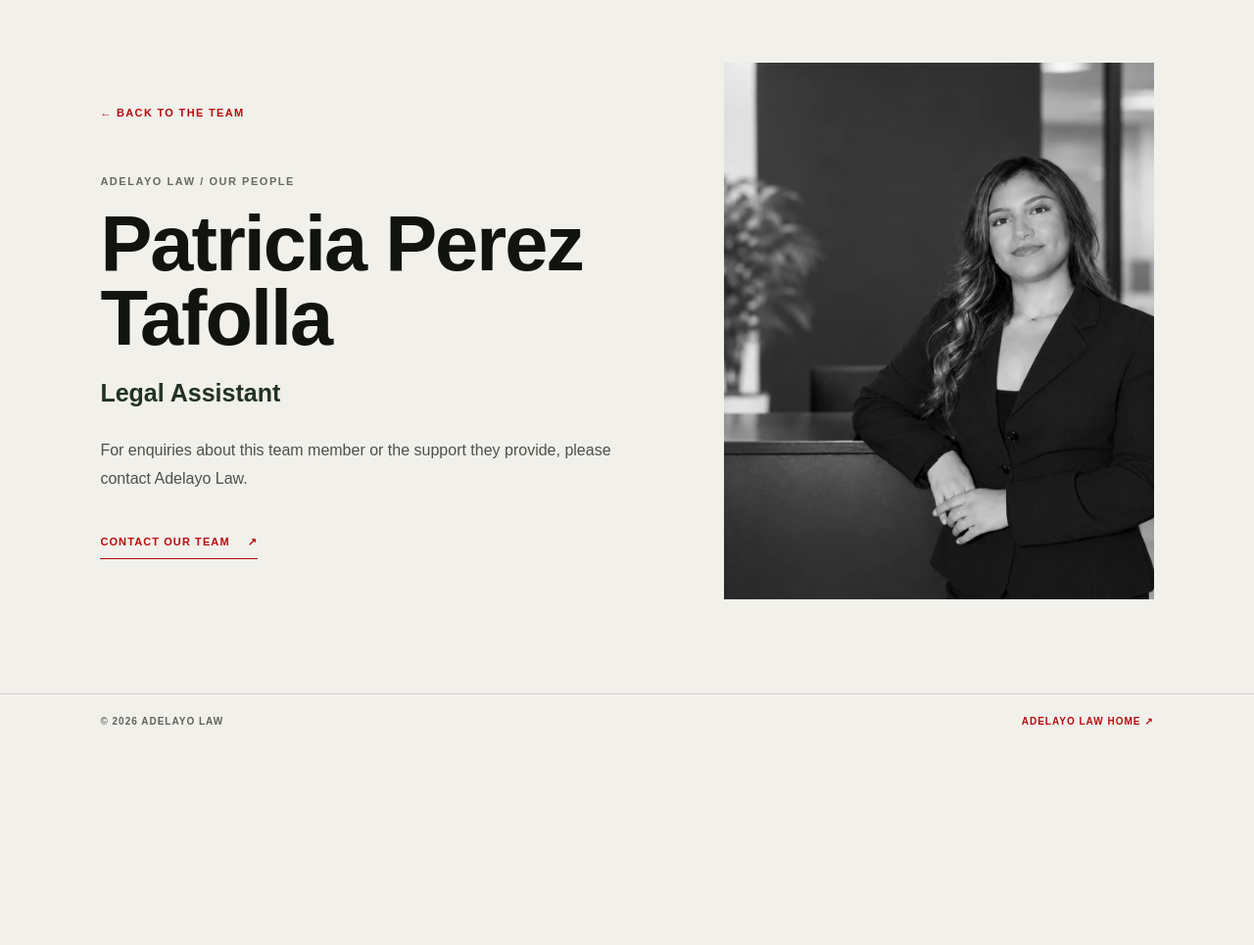
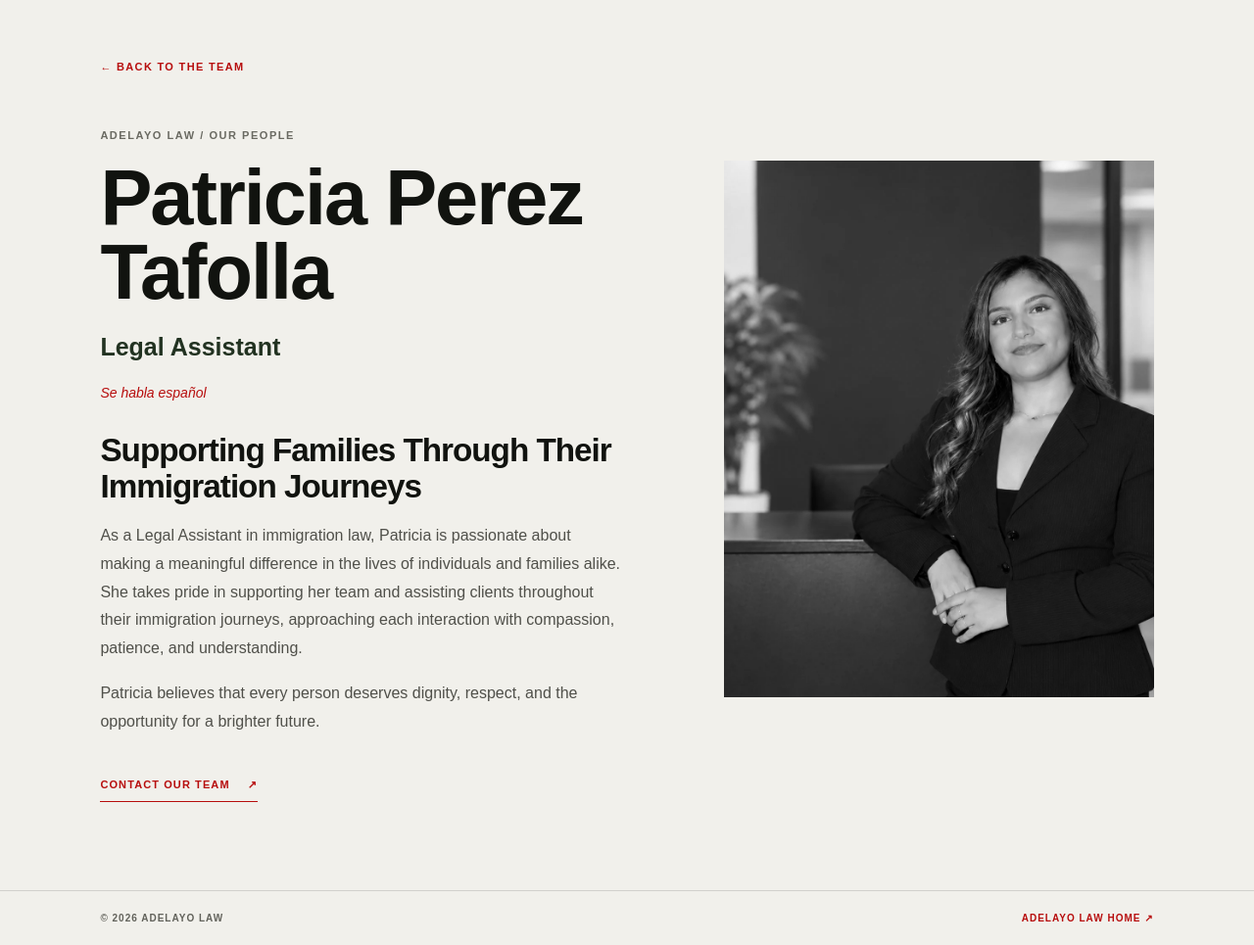
Before and after one commit to TomisinAdeyemo/adelayo-law, a plain HTML site: page patricia-perez-tafolla.html in a window 1280 px wide. Shown: the part 92-1057 px from the top of the page at 98% size. Before the commit the page ends 856 px from the top, so only its background shows below. Drawn offline with Linux system fonts and the light colour scheme; a web font is replaced by a local one.

Commit message:
Update patricia-perez-tafolla.html

```diff
--- a/patricia-perez-tafolla.html
+++ b/patricia-perez-tafolla.html
@@ -7,7 +7,7 @@
   <link rel="icon" type="image/svg+xml" href="favicon.svg">
   <link rel="apple-touch-icon" sizes="180x180" href="apple-touch-icon.png">
   <link rel="icon" type="image/png" sizes="32x32" href="favicon-32.png">
-  <meta name="description" content="Meet Patricia Perez Tafolla at Adelayo Law.">
+  <meta name="description" content="Meet Patricia Perez Tafolla, Legal Assistant at Adelayo Law Firm, supporting individuals and families through their immigration journeys.">
   <title>Patricia Perez Tafolla — Adelayo Law</title>
   <link rel="preconnect" href="https://fonts.googleapis.com">
   <link rel="preconnect" href="https://fonts.gstatic.com" crossorigin>
@@ -21,7 +21,7 @@
     <a class="skip-link" href="#main-content">Skip to content</a>
     <header class="site-header" id="top">
       <a class="wordmark" href="index.html" aria-label="Adelayo Law home"><img class="brand-logo" src="assets/adelayo-mark.svg" alt="Adelayo Law"></a>
-      <label class="language-switcher" aria-label="Choose website language"><select class="site-language" aria-label="Choose language" title="Choose a language; translations are being prepared"><option value="en">English</option><option value="yo">Yorùbá</option><option value="ig">Igbo</option><option value="ha">Hausa</option></select></label>
+      <label class="language-switcher" aria-label="Choose website language"><select class="site-language" aria-label="Choose language" title="Choose a language; translations are being prepared"><option value="en">English</option><option value="es">Español</option><option value="fr">Français</option><option value="yo">Yorùbá</option><option value="ig">Igbo</option><option value="ha">Hausa</option></select></label>
       <div class="header-actions" aria-label="Contact Adelayo Law">
         <a class="header-contact" href="tel:+16022581882" aria-label="Call Adelayo Law at +1 602 258 1882" title="Call Adelayo Law">
           <svg viewBox="0 0 24 24" aria-hidden="true"><path d="M6.6 3.8 9.2 3c.7-.2 1.4.2 1.6.9l1 3.1c.2.6 0 1.2-.5 1.6l-1.6 1.2a14.5 14.5 0 0 0 5.5 5.5l1.2-1.6c.4-.5 1-.7 1.6-.5l3.1 1c.7.2 1.1.9.9 1.6l-.8 2.6c-.2.7-.9 1.1-1.6 1.1C10.8 19.5 4.5 13.2 5.5 5.4c0-.7.4-1.4 1.1-1.6Z"/></svg>
@@ -43,7 +43,12 @@
           <p class="profile-kicker">ADELAYO LAW / OUR PEOPLE</p>
           <h1>Patricia Perez Tafolla</h1>
           <p class="profile-role">Legal Assistant</p>
-          <div class="profile-bio"><p>For enquiries about this team member or the support they provide, please contact Adelayo Law.</p></div>
+          <div class="profile-bio">
+            <p class="profile-language-note"><em>Se habla español</em></p>
+            <h2>Supporting Families Through Their Immigration Journeys</h2>
+            <p>As a Legal Assistant in immigration law, Patricia is passionate about making a meaningful difference in the lives of individuals and families alike. She takes pride in supporting her team and assisting clients throughout their immigration journeys, approaching each interaction with compassion, patience, and understanding.</p>
+            <p>Patricia believes that every person deserves dignity, respect, and the opportunity for a brighter future.</p>
+          </div>
           <a class="profile-contact" href="tel:+16022581882">CONTACT OUR TEAM <span aria-hidden="true">↗</span></a>
         </div>
         <figure class="profile-portrait" data-reveal><img src="assets/patricia-perez-tafolla.webp" alt="Patricia Perez Tafolla" fetchpriority="high"></figure>
```
